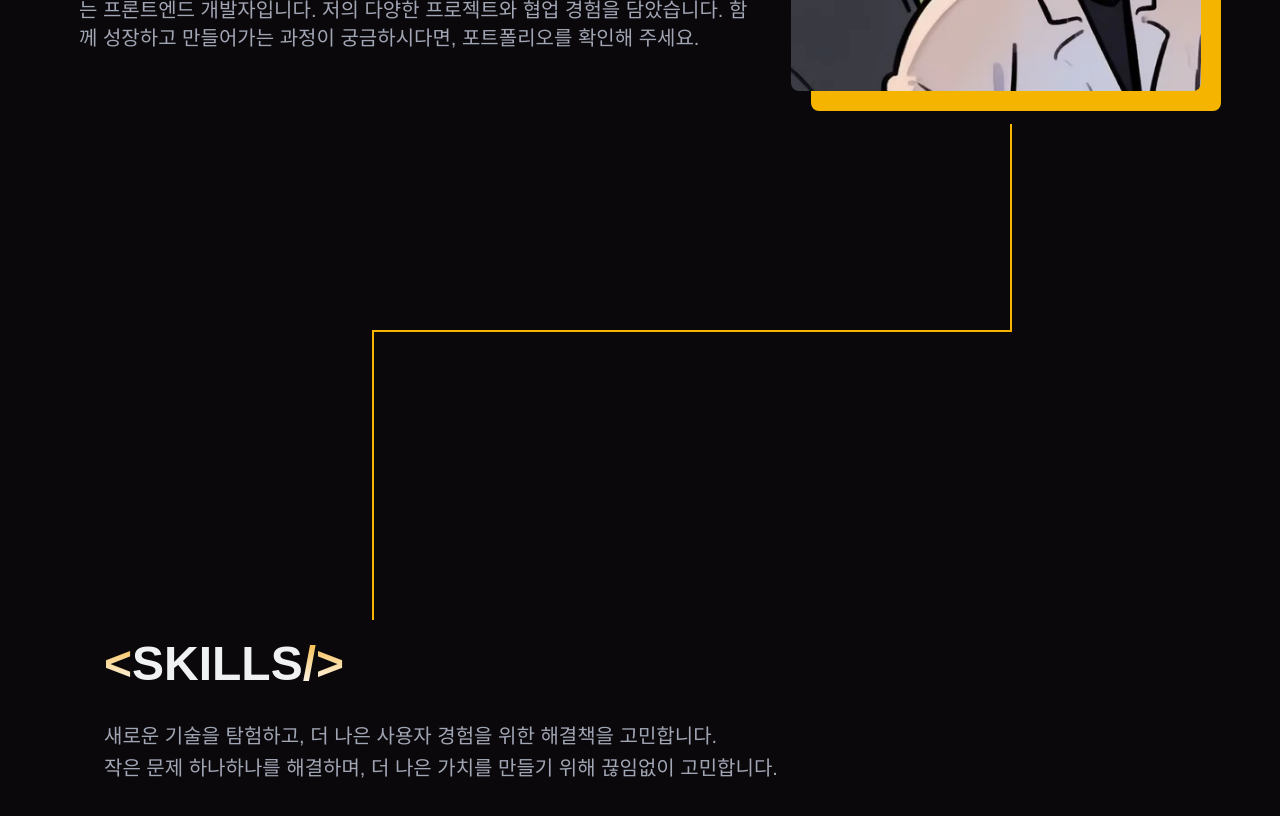
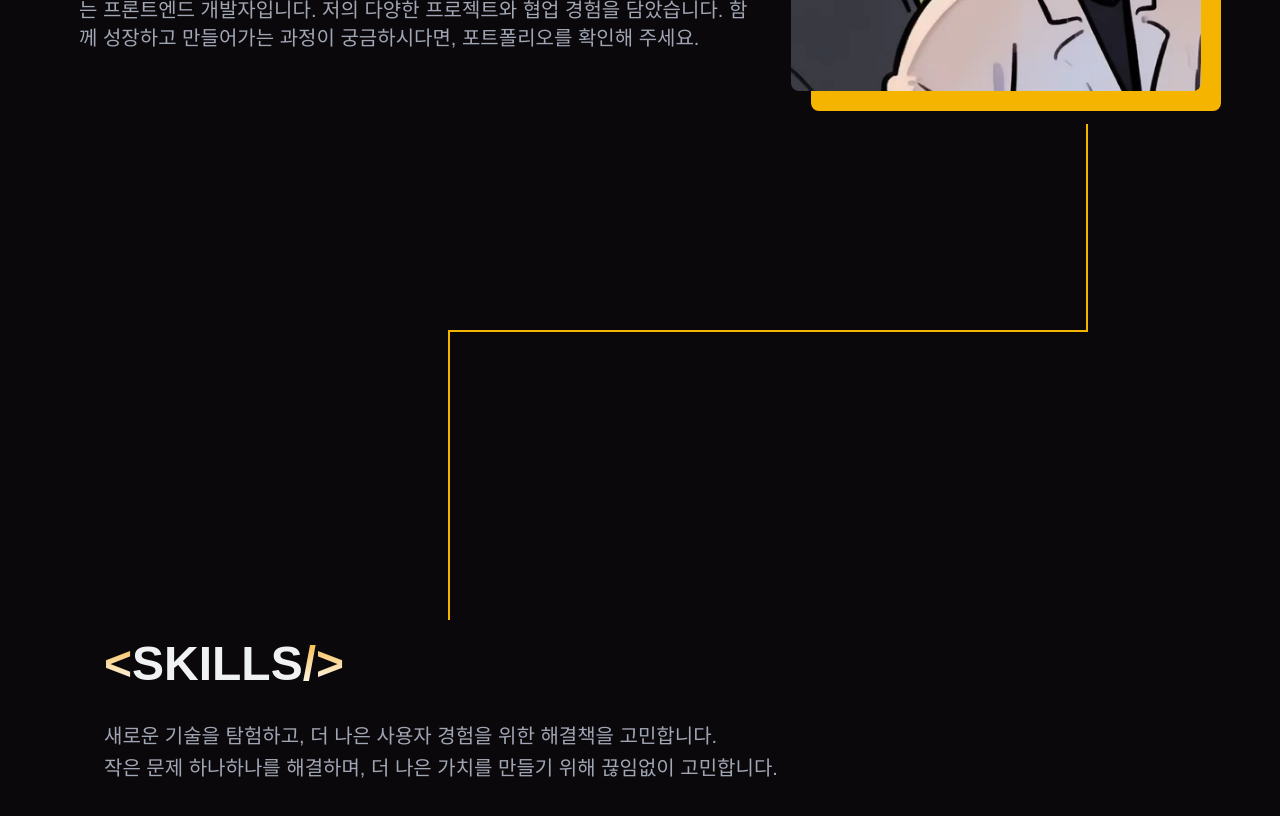
Before and after one commit to JangHwanPark/JangHwan-Portfolio, a React (Vite) app: page /skills in a window 1280 px wide. Shown: the part 760-1576 px from the top of the page. Built offline with nearby package versions, Linux system fonts and the light colour scheme; a web font is replaced by a local one.

Commit message:
:bug: fix - CurveLine 위치 조정

```diff
--- a/src/layout/RootLayout.tsx
+++ b/src/layout/RootLayout.tsx
@@ -30,8 +30,8 @@ const RootLayout = () => {
           <LinearLine className="w-8/12 lg:w-9/12 lg:ml-5" />
           <About />
           <CurveLine
-            firstClass="w-6/12 h-52 ml-93 pl-7"
-            lastClass="w-5/12 h-72 ml-93" />
+            firstClass="lg:w-8/12 xl:w-6/12 h-52 lg:ml-38 xl:ml-112"
+            lastClass="w-4/12 h-72 lg:ml-38 xl:ml-112"/>
           <Skills />
           <CurveLine
             containerClass="mt-12"
```
